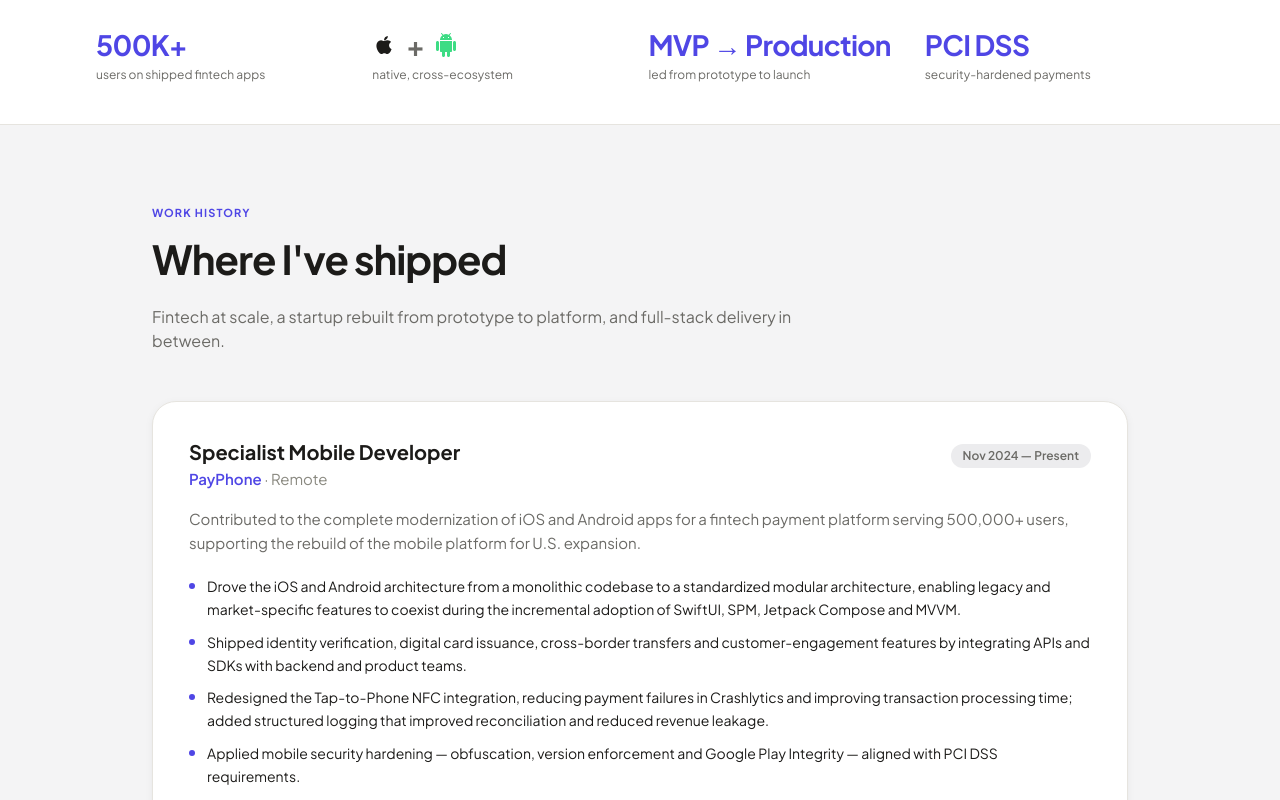
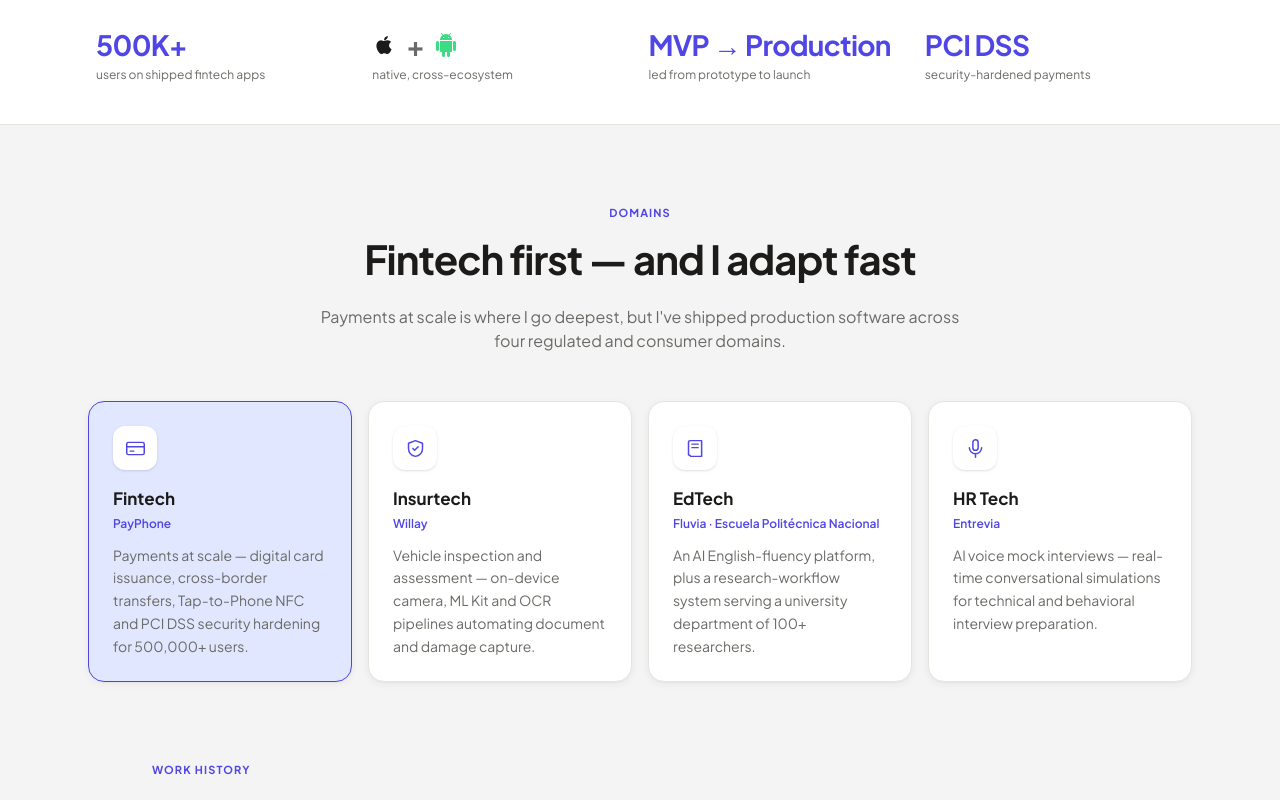
Before and after one commit to sheromdevvs/rommel-portfolio, a Next.js app: page / in a window 1280 px wide. Shown: the part 820-1620 px from the top of the page. Built offline with nearby package versions, Linux system fonts and the light colour scheme.

Commit message:
Add Domains section (Fintech, Insurtech, EdTech, HR Tech) and Fluvia project
Fintech card leads and is visually emphasized to keep the specialist
positioning. Adds Fluvia as a second personal project and a Domains nav link.

```diff
--- a/app/page.tsx
+++ b/app/page.tsx
@@ -3,11 +3,35 @@
 import {
   PROFILE,
   STATS,
+  SECTORS,
   SKILLS,
   EXPERIENCE,
   PROJECTS,
   EDUCATION,
 } from "@/lib/content";
+
+const SectorIco: Record<string, React.ReactNode> = {
+  card: (
+    <svg width="21" height="21" viewBox="0 0 24 24" fill="none" stroke="currentColor" strokeWidth="1.7" strokeLinecap="round" strokeLinejoin="round">
+      <rect x="2" y="5" width="20" height="14" rx="2" /><path d="M2 10h20M6 15h4" />
+    </svg>
+  ),
+  shield: (
+    <svg width="21" height="21" viewBox="0 0 24 24" fill="none" stroke="currentColor" strokeWidth="1.7" strokeLinecap="round" strokeLinejoin="round">
+      <path d="M12 3l8 3v6c0 4.5-3.2 8.3-8 9-4.8-.7-8-4.5-8-9V6z" /><path d="M9 12l2 2 4-4" />
+    </svg>
+  ),
+  book: (
+    <svg width="21" height="21" viewBox="0 0 24 24" fill="none" stroke="currentColor" strokeWidth="1.7" strokeLinecap="round" strokeLinejoin="round">
+      <path d="M4 19.5V5a2 2 0 0 1 2-2h13v18H6.5A2.5 2.5 0 0 0 4 19.5z" /><path d="M8 7h7M8 11h7" />
+    </svg>
+  ),
+  mic: (
+    <svg width="21" height="21" viewBox="0 0 24 24" fill="none" stroke="currentColor" strokeWidth="1.7" strokeLinecap="round" strokeLinejoin="round">
+      <rect x="9" y="2" width="6" height="12" rx="3" /><path d="M5 11a7 7 0 0 0 14 0M12 18v4" />
+    </svg>
+  ),
+};
 
 export default function Portfolio() {
   const initials = PROFILE.name
@@ -42,6 +66,7 @@
               <span className="text-[18px] font-bold tracking-tight">{PROFILE.name}</span>
             </a>
             <div className="flex items-center gap-4">
+              <a href="#domains" className="hidden text-sm text-white/60 hover:text-white sm:inline">Domains</a>
               <a href="#experience" className="hidden text-sm text-white/60 hover:text-white sm:inline">Experience</a>
               <a href="#projects" className="hidden text-sm text-white/60 hover:text-white sm:inline">Projects</a>
               <a href="#skills" className="hidden text-sm text-white/60 hover:text-white sm:inline">Skills</a>
@@ -152,6 +177,43 @@
               )}
               <div className="mt-1 text-xs leading-snug text-[var(--color-muted)]">{s.label}</div>
             </div>
+          ))}
+        </div>
+      </section>
+
+      {/* ══ SECTORS / DOMAINS ═══════════════════════════════════════════════ */}
+      <section id="domains" className="mx-auto max-w-6xl px-6 pt-20">
+        <Reveal>
+          <div className="mx-auto max-w-2xl text-center">
+            <p className="text-[11px] font-bold uppercase tracking-widest text-[var(--color-accent)]">Domains</p>
+            <h2 className="mt-2 text-[32px] font-bold tracking-tight sm:text-[40px]">
+              Fintech first — and I adapt fast
+            </h2>
+            <p className="mt-4 text-[var(--color-muted)]">
+              Payments at scale is where I go deepest, but I&apos;ve shipped production software across four
+              regulated and consumer domains.
+            </p>
+          </div>
+        </Reveal>
+
+        <div className="mt-12 grid gap-4 sm:grid-cols-2 lg:grid-cols-4">
+          {SECTORS.map((s, i) => (
+            <Reveal key={s.name} delay={i * 60}>
+              <div
+                className={`h-full rounded-2xl border p-6 shadow-[var(--shadow-card)] ${
+                  i === 0
+                    ? "border-[var(--color-accent)] bg-[var(--color-accent-soft)]"
+                    : "border-[var(--color-line)] bg-[var(--color-surface)]"
+                }`}
+              >
+                <span className="mb-4 flex h-11 w-11 items-center justify-center rounded-xl bg-[var(--color-surface)] text-[var(--color-accent)] shadow-sm">
+                  {SectorIco[s.icon]}
+                </span>
+                <h3 className="text-[17px] font-bold">{s.name}</h3>
+                <p className="mt-1 text-xs font-semibold text-[var(--color-accent)]">{s.org}</p>
+                <p className="mt-3 text-sm leading-relaxed text-[var(--color-muted)]">{s.blurb}</p>
+              </div>
+            </Reveal>
           ))}
         </div>
       </section>
--- a/lib/content.ts
+++ b/lib/content.ts
@@ -112,6 +112,46 @@
   },
 ];
 
+// Domains shipped in. Fintech leads deliberately — it's the strongest signal.
+// Each sector is backed by real work; don't add one without a project behind it.
+export type Sector = {
+  name: string;
+  org: string;
+  blurb: string;
+  icon: "card" | "shield" | "book" | "mic";
+};
+
+export const SECTORS: Sector[] = [
+  {
+    name: "Fintech",
+    org: "PayPhone",
+    blurb:
+      "Payments at scale — digital card issuance, cross-border transfers, Tap-to-Phone NFC and PCI DSS security hardening for 500,000+ users.",
+    icon: "card",
+  },
+  {
+    name: "Insurtech",
+    org: "Willay",
+    blurb:
+      "Vehicle inspection and assessment — on-device camera, ML Kit and OCR pipelines automating document and damage capture.",
+    icon: "shield",
+  },
+  {
+    name: "EdTech",
+    org: "Fluvia · Escuela Politécnica Nacional",
+    blurb:
+      "An AI English-fluency platform, plus a research-workflow system serving a university department of 100+ researchers.",
+    icon: "book",
+  },
+  {
+    name: "HR Tech",
+    org: "Entrevia",
+    blurb:
+      "AI voice mock interviews — real-time conversational simulations for technical and behavioral interview preparation.",
+    icon: "mic",
+  },
+];
+
 export type Project = {
   name: string;
   tagline: string;
@@ -129,6 +169,13 @@
     stack: ["Next.js", "React", "OpenAI", "Vapi", "ElevenLabs", "Vercel"],
     href: "https://entrevia-dev.vercel.app/",
   },
+  {
+    name: "Fluvia",
+    tagline: "AI English Fluency Platform",
+    description:
+      "A speaking-first English learning platform: real-time voice conversations with an AI that corrects mistakes in the moment, plus listening drills, connected-speech decoding and spaced-repetition vocabulary. Multi-tenant on Postgres.",
+    stack: ["Next.js", "React", "OpenAI Realtime", "Prisma", "Postgres/Neon", "Vercel"],
+  },
 ];
 
 export const EDUCATION = {
```
